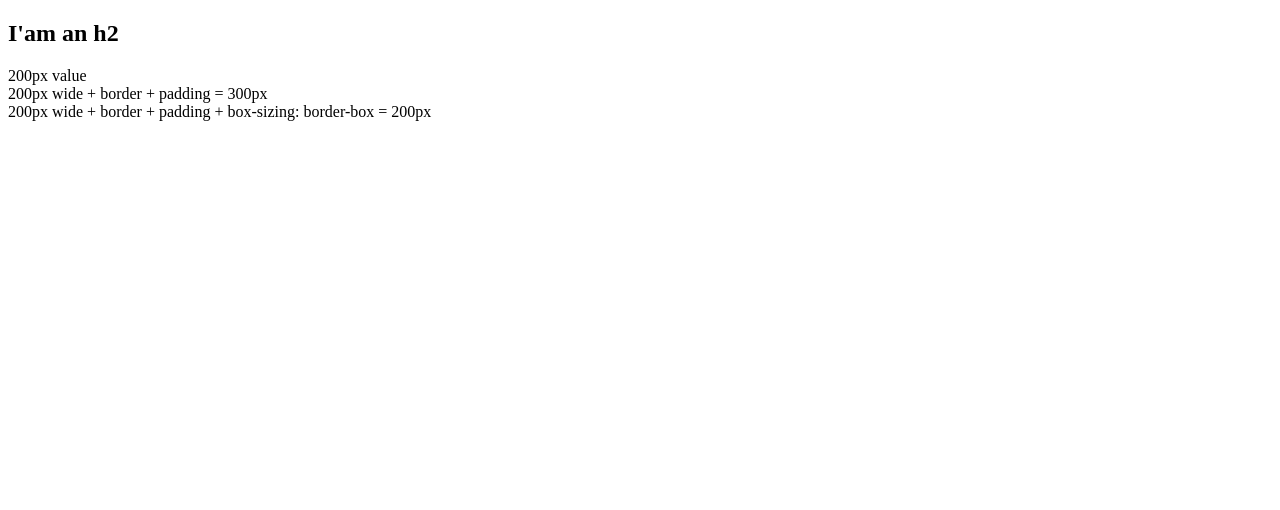
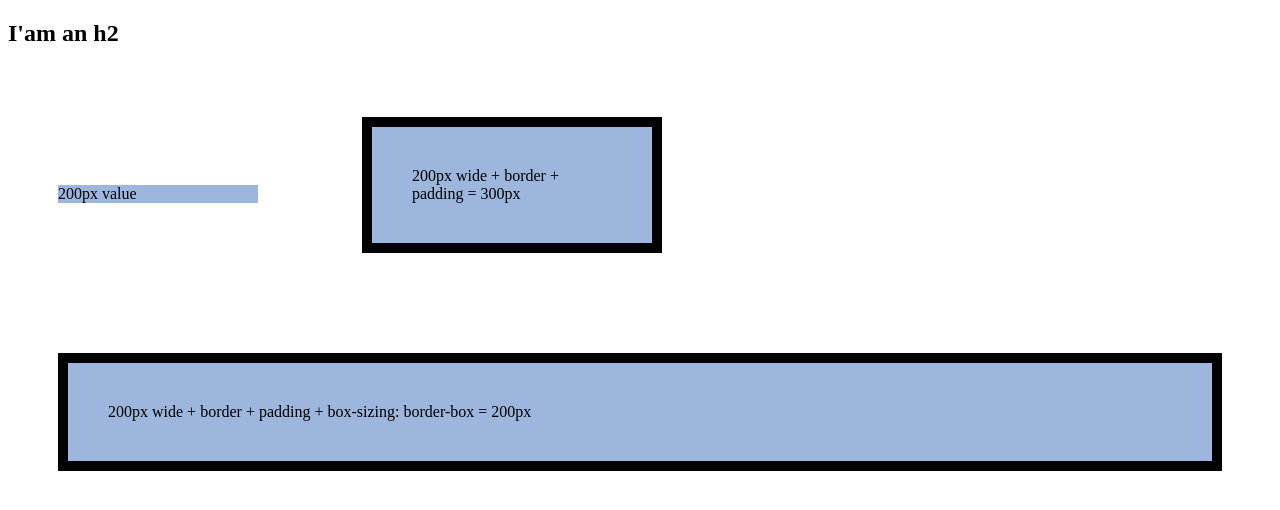
Before and after one commit to jhanril/intermediate-css, a plain HTML site: page index.html in a window 1280 px wide. Drawn offline with Linux system fonts and the light colour scheme.

Commit message:
adding css styles

```diff
--- /dev/null
+++ b/css/styles.css
@@ -0,0 +1,16 @@
+.test-box {
+    background: #9db6dd;
+    display: inline-block;
+    margin: 50px;
+    width: 200px;
+}
+.test-box-nosizing {
+    border: 10px solid #000;
+    padding: 40px;
+}
+
+.test-box-sizing {
+    box-sizing: border-box;
+    display: block;
+    width: auto;
+}
--- a/index.html
+++ b/index.html
@@ -4,6 +4,7 @@
 <meta charset="UTF-8" />
 <meta http-equiv="X-UA-Compatible" content="IE=edge" />
 <meta name="viewport" content="width=device-width, initial-scale=1.0" />
+<link rel="stylesheet" href="css/styles.css" />
 <title>Intermediate CSS</title>
 </head>
 <body>
@@ -15,7 +16,7 @@
 200px wide + border + padding = 300px
 </div>
 
-    <div class="text-box test-box-nosizing text-box-sizing">
+<div class="test-box test-box-nosizing test-box-sizing">
 200px wide + border + padding + box-sizing: border-box = 200px
 </div>
 </body>
```
Lines whose indentation alone changed are shown as unchanged.
